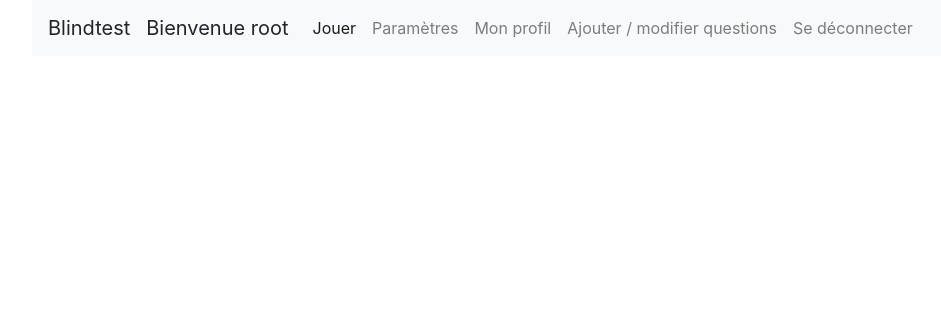
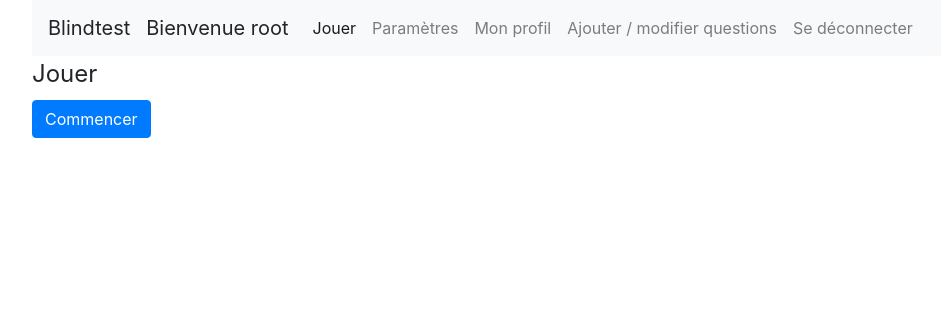
Before and after one commit to BillyNgu/tpi, a PHP site: page /play.php in a window 1280 px wide. Shown: the top 316 px of the page, without its empty margins (53-994 px from the left). Run offline with PHP 8.4, Linux system fonts and the light colour scheme; a user stored in the database is signed in; data comes from the database, SQL or seed files in the repository.

Commit message:
add visual.

```diff
--- a/play.php
+++ b/play.php
@@ -22,6 +22,10 @@ $play = TRUE;
     <body>
         <div class="container">
             <?php require_once './navbar.php'; ?>
+            <fieldset>
+                <legend>Jouer</legend>
+                <a class="btn btn-primary" href="playing.php">Commencer</a>
+            </fieldset>
         </div>
         <script src="js/bootstrap.js" type="text/javascript"></script>
     </body>
```
